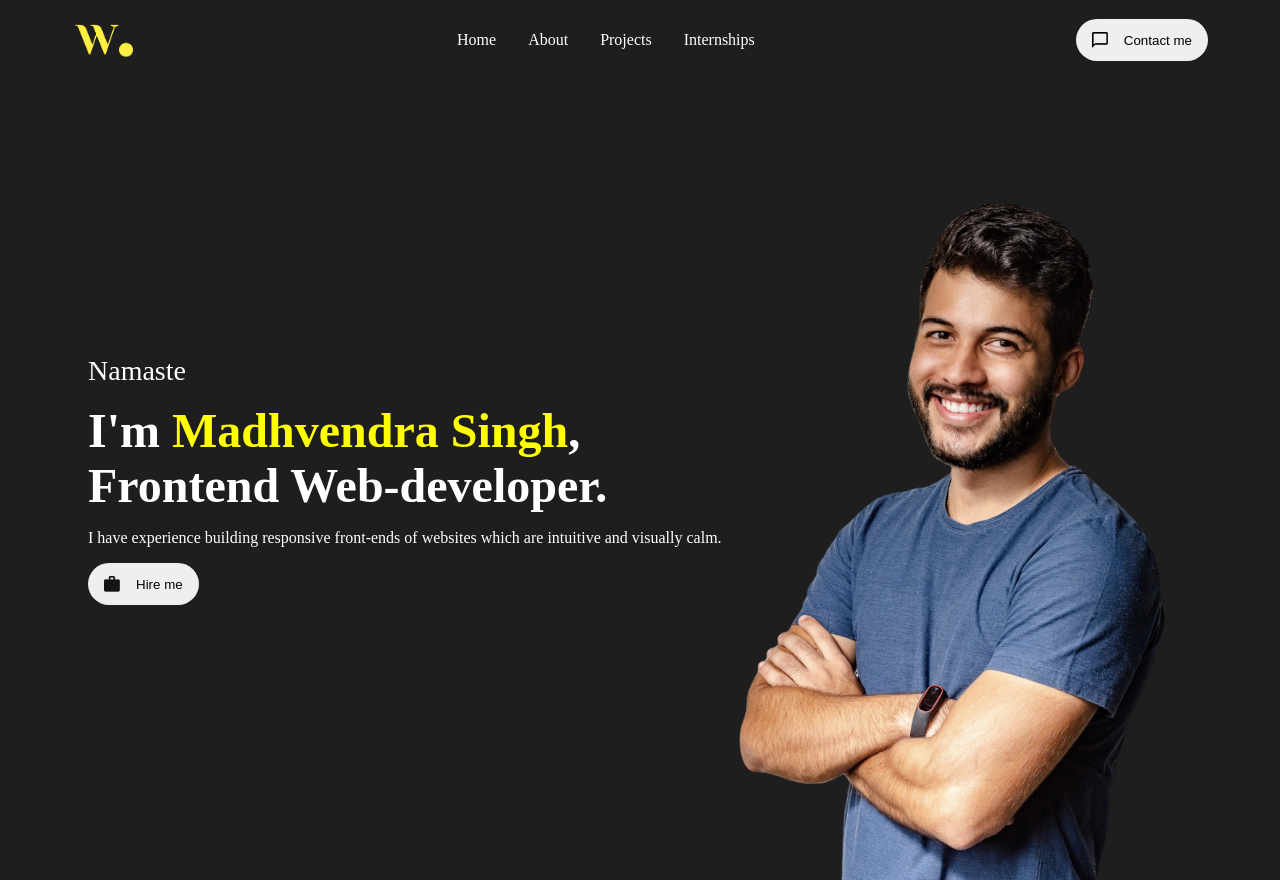
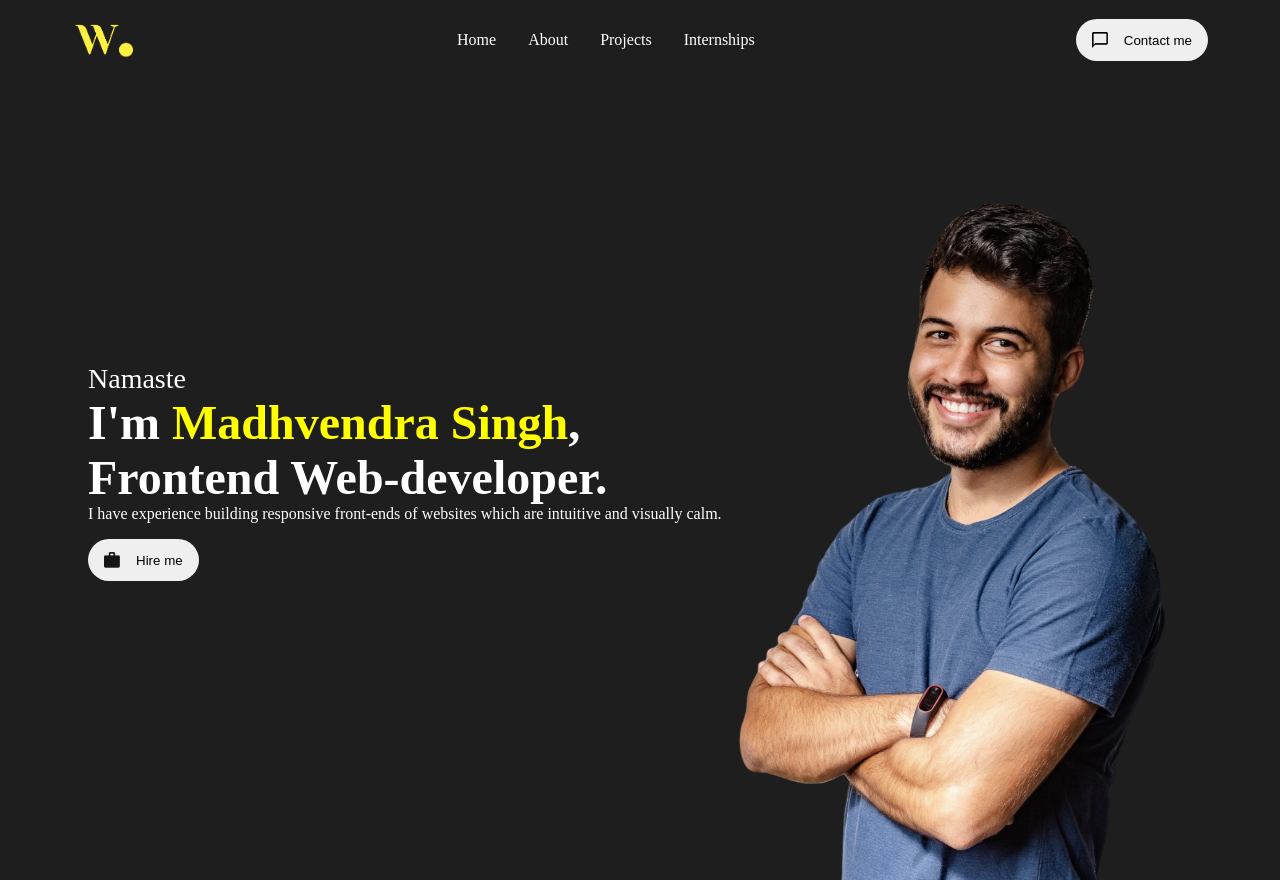
Before and after one commit to Madjob23/portfolio, a React (Create React App) app: page / in a window 1280 px wide. Shown: the top 880 px of the page. Built offline with nearby package versions, Linux system fonts and the light colour scheme.

Commit message:
Give hire btn margin instead of gap to all children

```diff
--- a/src/components/Intro/intro.css
+++ b/src/components/Intro/intro.css
@@ -29,7 +29,6 @@
     padding: 1rem;
     font-size: 3rem;
     font-weight: 700;
-    gap: 1rem;
 }
 
 .introGreeting {
@@ -50,6 +49,7 @@
     display: flex;
     gap: 1rem;
     align-items: center;
+    margin:1rem 0; ;
     padding: .8rem 1rem;
     border: none;
     border-radius:3rem;
```
